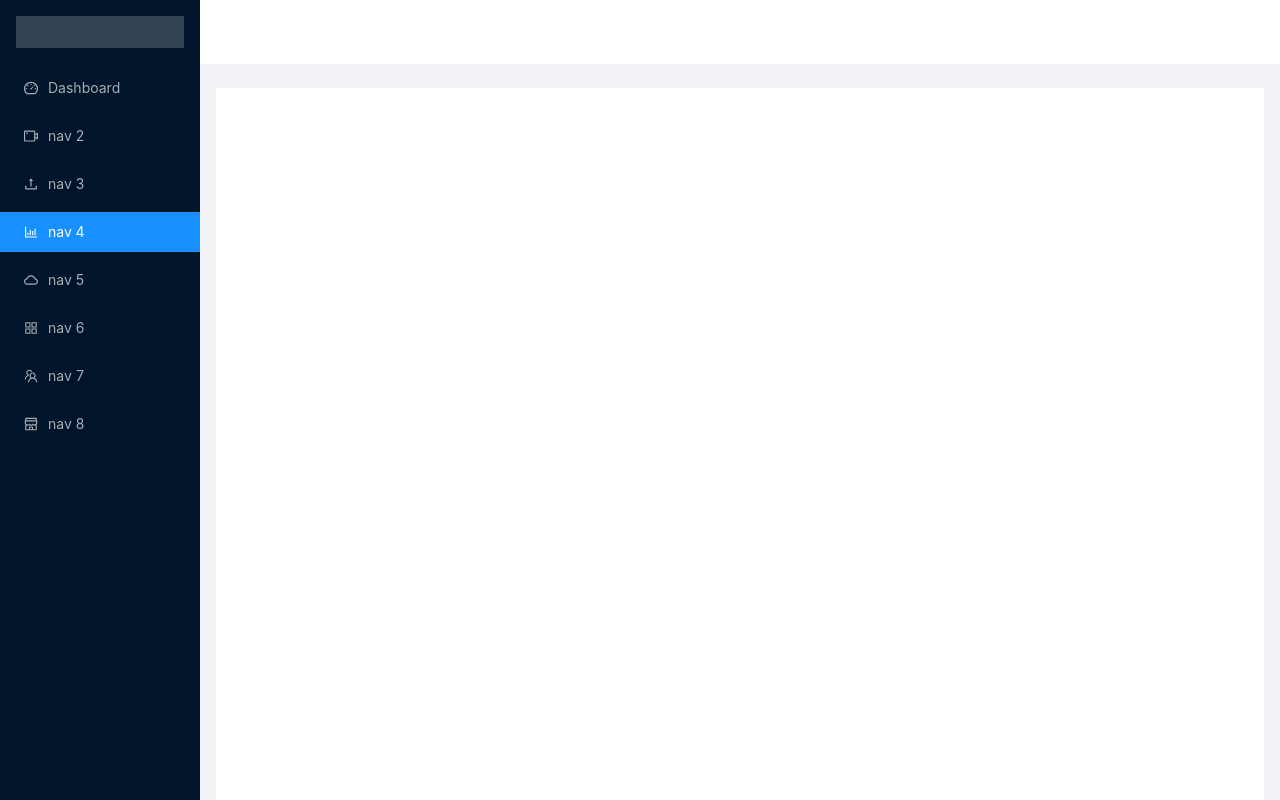
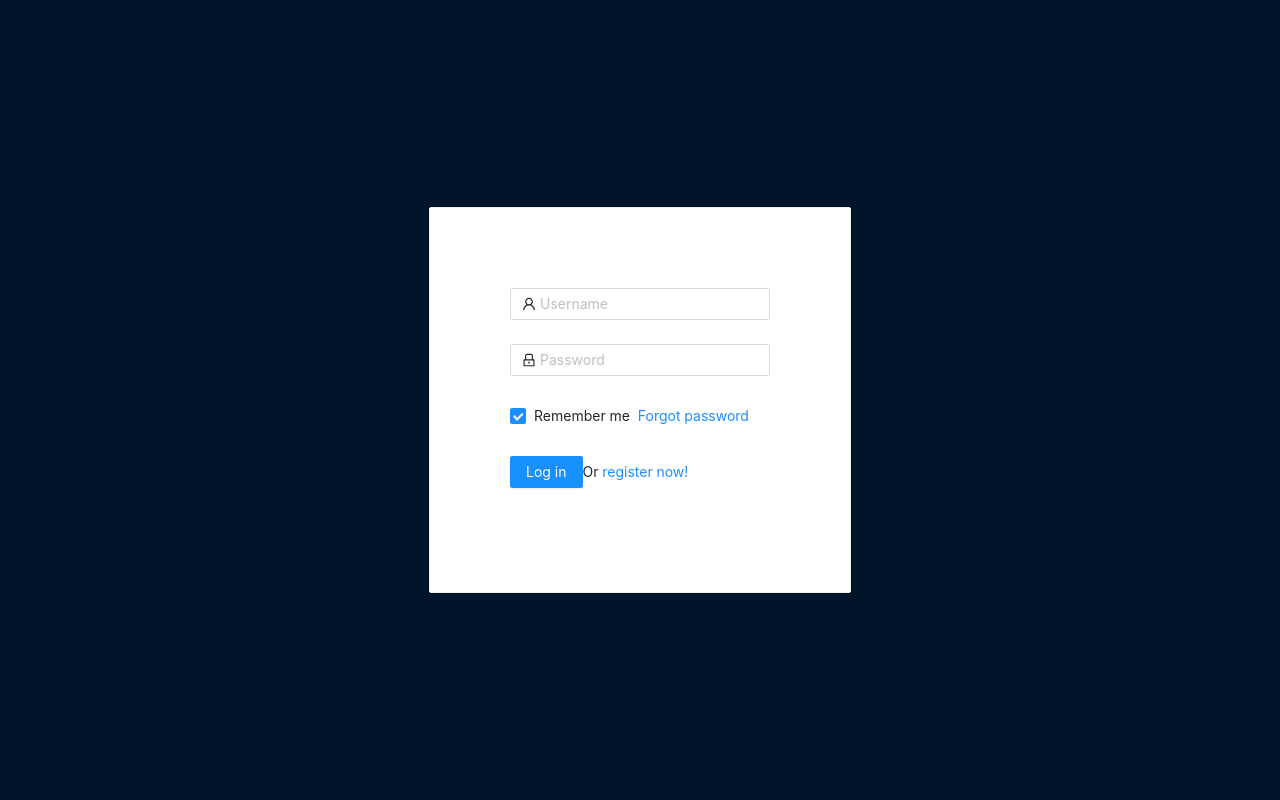
Before and after one commit to mburakeker/Antd-React-Redux-Admin-Dashboard-Template, a React (Create React App) app: page /login in a window 1280 px wide. Built offline with nearby package versions, Linux system fonts and the light colour scheme.

Commit message:
Added redux-toolkit, store, userSlice, login page and route redirecting if not authenticated.

```diff
--- a/package.json
+++ b/package.json
@@ -4,12 +4,14 @@
   "private": true,
   "dependencies": {
     "@ant-design/icons": "^4.2.2",
+    "@reduxjs/toolkit": "^1.4.0",
     "@testing-library/jest-dom": "^4.2.4",
     "@testing-library/react": "^9.5.0",
     "@testing-library/user-event": "^7.2.1",
     "antd": "^4.6.6",
     "react": "^16.13.1",
     "react-dom": "^16.13.1",
+    "react-redux": "^7.2.1",
     "react-router-dom": "^5.2.0",
     "react-scripts": "3.4.3"
   },
--- a/src/index.js
+++ b/src/index.js
@@ -4,9 +4,13 @@ import './index.css';
 import App from './pages/App/App';
 import Home from './pages/Home/Home';
 import * as serviceWorker from './serviceWorker';
-import { BrowserRouter as Router, Route, Switch, Link } from 'react-router-dom';
+import { BrowserRouter as Router, Route, Switch, Link, Redirect } from 'react-router-dom';
+import NormalLoginForm from './pages/Login/Login';
 import 'antd/dist/antd.css';
 import './index.css';
+// Import custom components
+import store from './store';
+import { Provider } from 'react-redux';
 import { Layout, Menu } from 'antd';
 import {
   AppstoreOutlined,
@@ -24,9 +28,17 @@ const { Header, Content, Footer, Sider } = Layout;
 class Root extends React.Component {
 
   render() {
-
+    const state = store.getState();
       return(
+        <Provider store={store}>
           <Router>
+            <Switch>
+              <Route exact path="/login">
+                <NormalLoginForm/>
+              </Route>
+              <Route path="/">
+                {(!state.user.isLoggedIn)?
+                <Redirect to={{ pathname:"/login" }}/>:
                    <Layout>
                    <Sider
                    breakpoint="lg"
@@ -79,9 +91,12 @@ class Root extends React.Component {
                        </div>
                      </Content>
                    </Layout>
-
                  </Layout>
+                }
+                </Route>
+            </Switch>
             </Router>
+        </Provider>
     );
   }
 }
--- /dev/null
+++ b/src/pages/Login/Login.css
@@ -0,0 +1,25 @@
+#components-form-demo-normal-login .login-form {
+    max-width: 300px;
+  }
+  #components-form-demo-normal-login .login-form-forgot {
+    float: right;
+  }
+  #components-form-demo-normal-login .ant-col-rtl .login-form-forgot {
+    float: left;
+  }
+  #components-form-demo-normal-login .login-form-button {
+    width: 100%;
+  }
+
+  .center {
+    background-color: #001529;
+    color: white !important;
+    display: flex;
+    justify-content: center;
+    align-items: center;
+    height:100vh;
+    margin: auto;
+}
+.card {
+    padding: 100px;
+}
--- /dev/null
+++ b/src/pages/Login/Login.js
@@ -0,0 +1,87 @@
+import { Form, Input, Button, Checkbox,Card } from 'antd';
+import { UserOutlined, LockOutlined } from '@ant-design/icons';
+import {connect} from 'react-redux';
+import {login} from '../../reducers/userSlice';
+import React, {Component} from 'react';
+import './Login.css';
+class NormalLoginForm extends Component {
+    constructor(props){
+        super(props)
+        this.state = {
+            username: '',
+            password: ''
+        }
+    }
+  onFinish = values => {
+    console.log('Received values of form: ', values);
+  };
+  onUsernameChange(e){
+    const {value} = e.target;
+    this.setState({username:value});
+  }
+  onPasswordChange(e){
+    const {value} = e.target;
+    this.setState({password:value});
+  }
+  submitLogin(){
+
+  }
+  render(){
+    return (
+        <div className="center">
+            <Card bodyStyle={{padding:'80px'}}>
+                <Form
+                name="normal_login"
+                className="login-form"
+                initialValues={{ remember: true }}
+                onFinish={this.onFinish}
+                >
+                <Form.Item
+                    name="username"
+                    rules={[{ required: true, message: 'Please input your Username!' }]}
+                >
+                    <Input value={this.state.username} onChange={(e)=>this.onUsernameChange(e)} prefix={<UserOutlined className="site-form-item-icon" />} placeholder="Username" />
+                </Form.Item>
+                <Form.Item
+                    name="password"
+                    rules={[{ required: true, message: 'Please input your Password!' }]}
+                >
+                    <Input
+                    value={this.state.password}
+                    onChange={(e) => this.onPasswordChange(e)}
+                    prefix={<LockOutlined className="site-form-item-icon" />}
+                    type="password"
+                    placeholder="Password"
+                    />
+                </Form.Item>
+                <Form.Item>
+                    <Form.Item name="remember" valuePropName="checked" noStyle>
+                    <Checkbox>Remember me</Checkbox>
+                    </Form.Item>
+
+                    <a className="login-form-forgot" href="">
+                    Forgot password
+                    </a>
+                </Form.Item>
+
+                <Form.Item>
+                    <Button type="primary" htmlType="submit" className="login-form-button">
+                    Log in
+                    </Button>
+                    Or <a href="">register now!</a>
+                </Form.Item>
+                </Form>
+            </Card>
+        </div>
+    );
+    };
+}
+
+const mapDispatchToProps = (dispatch) => ({
+    login: (obj) => dispatch(login(obj)),
+});
+
+export default connect(
+    null,
+    mapDispatchToProps,
+  )(NormalLoginForm);
--- /dev/null
+++ b/src/reducers/userSlice.js
@@ -0,0 +1,26 @@
+import {createSlice} from '@reduxjs/toolkit';
+
+const userSlice = createSlice({
+  name: 'user',
+  initialState: {
+    isLoggedIn: false,
+    token: null,
+    username: '',
+  },
+  reducers: {
+    login(state, action) {
+      const {username, token} = action.payload;
+      state.isLoggedIn = true;
+      state.token = token;
+      state.username = username;
+    },
+    logout(state, action) {
+      state.isLoggedIn = false;
+      state.token = null;
+    },
+  },
+});
+
+export const {login, logout} = userSlice.actions;
+
+export default userSlice.reducer;
--- /dev/null
+++ b/src/store/index.js
@@ -0,0 +1,8 @@
+import {configureStore} from '@reduxjs/toolkit';
+
+import userReducer from '../reducers/userSlice';
+export default configureStore({
+  reducer: {
+    user: userReducer,
+  },
+});
```
Also changed, not shown: 1 other file (tests, documents, lock files or other folders). Lines whose indentation alone changed are shown as unchanged.
